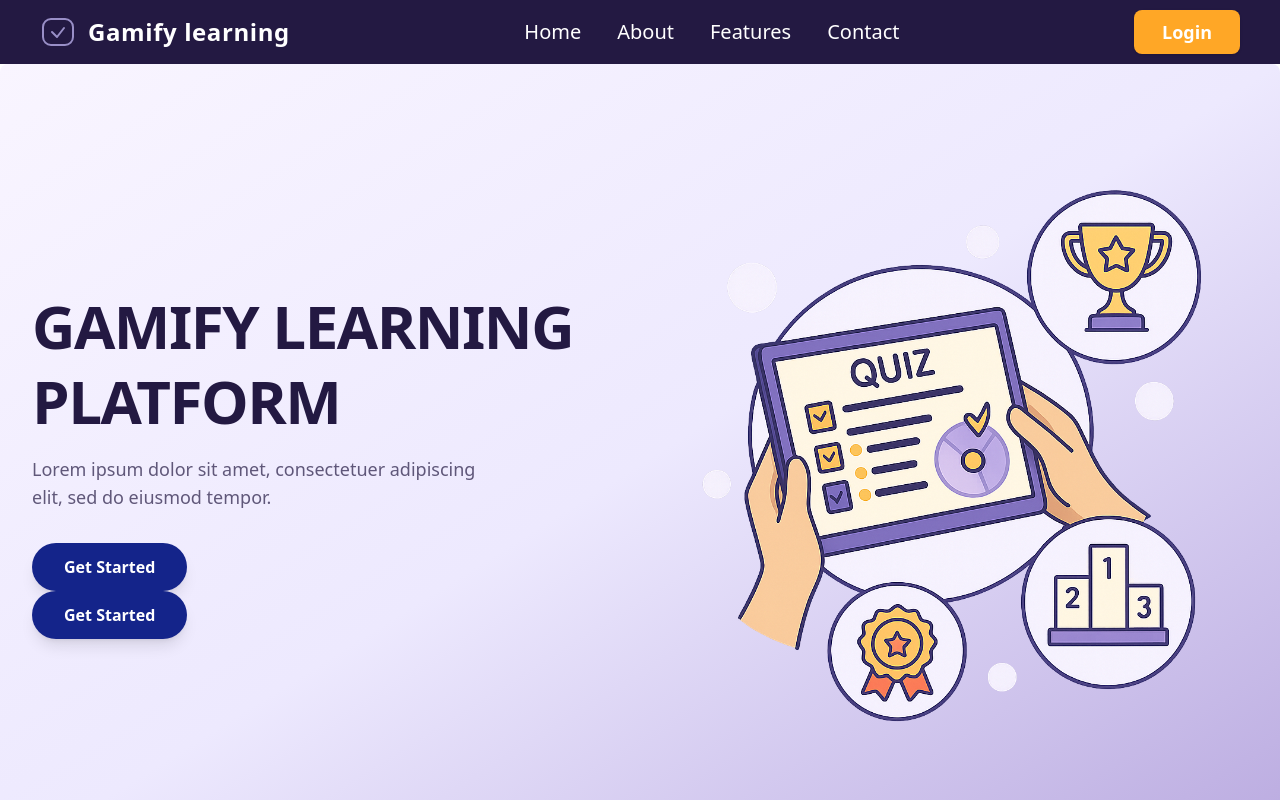
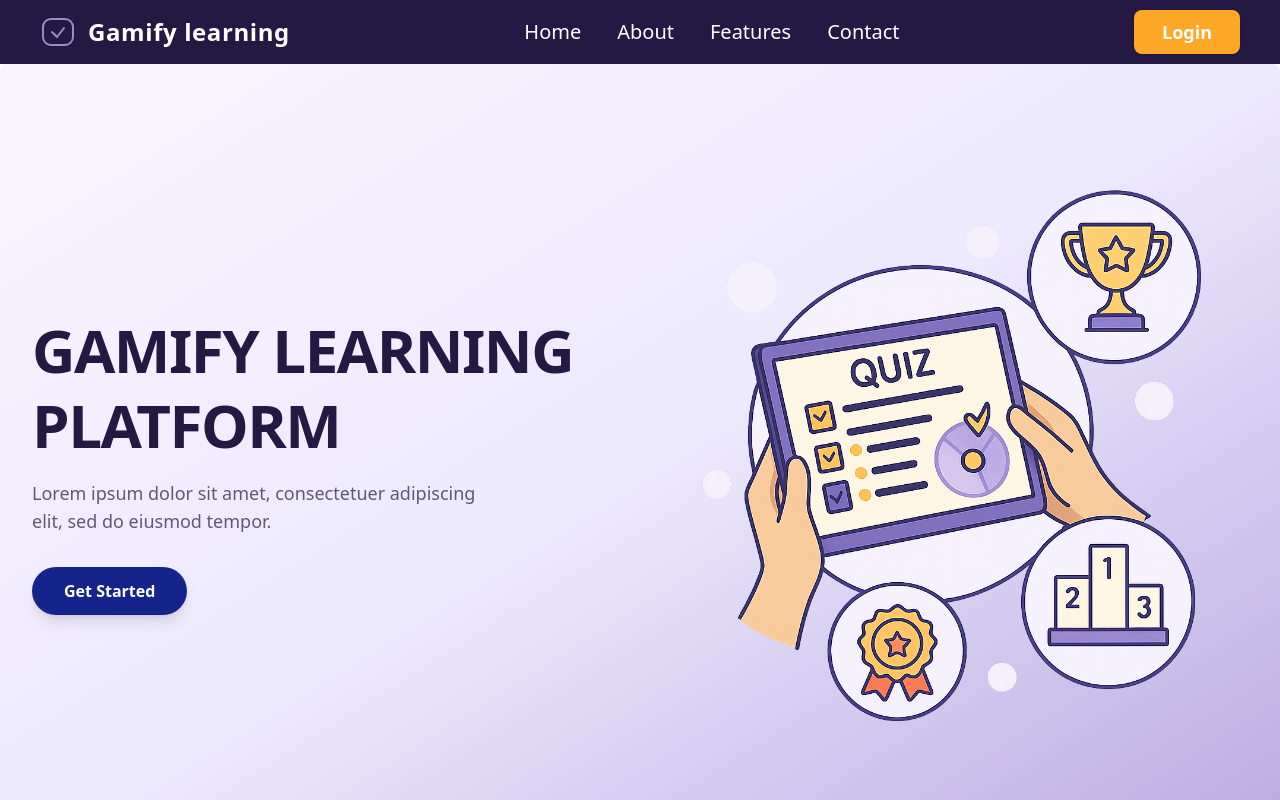
Before and after one commit to phiquangdat/tetra_app, a React app in the folder frontend/: page / in a window 1280 px wide. Shown: the top 800 px of the page. Built offline with nearby package versions, Linux system fonts and the light colour scheme; no server answers; the HTML template or start-up script is replaced by a standard one.

Commit message:
remove redundant rendering button

```diff
--- a/frontend/src/components/home/Hero.tsx
+++ b/frontend/src/components/home/Hero.tsx
@@ -40,14 +40,6 @@ const Hero: React.FC<{ onGetStarted?: () => void }> = ({ onGetStarted }) => {
               Get Started
             </button>
           )}
-          {!isLoggedIn && (
-            <button
-              className="px-8 py-3 bg-surface text-white font-semibold rounded-full shadow-lg hover:bg-surfaceHover transition duration-300 ease-in-out transform hover:scale-105 focus:outline-none focus:ring-2 focus:ring-secondary focus:ring-opacity-75"
-              onClick={onGetStarted}
-            >
-              Get Started
-            </button>
-          )}
         </div>
         {/* Right: Visual element */}
         <div className="lg:w-1/2 flex justify-center items-center p-6 lg:p-0">
```
